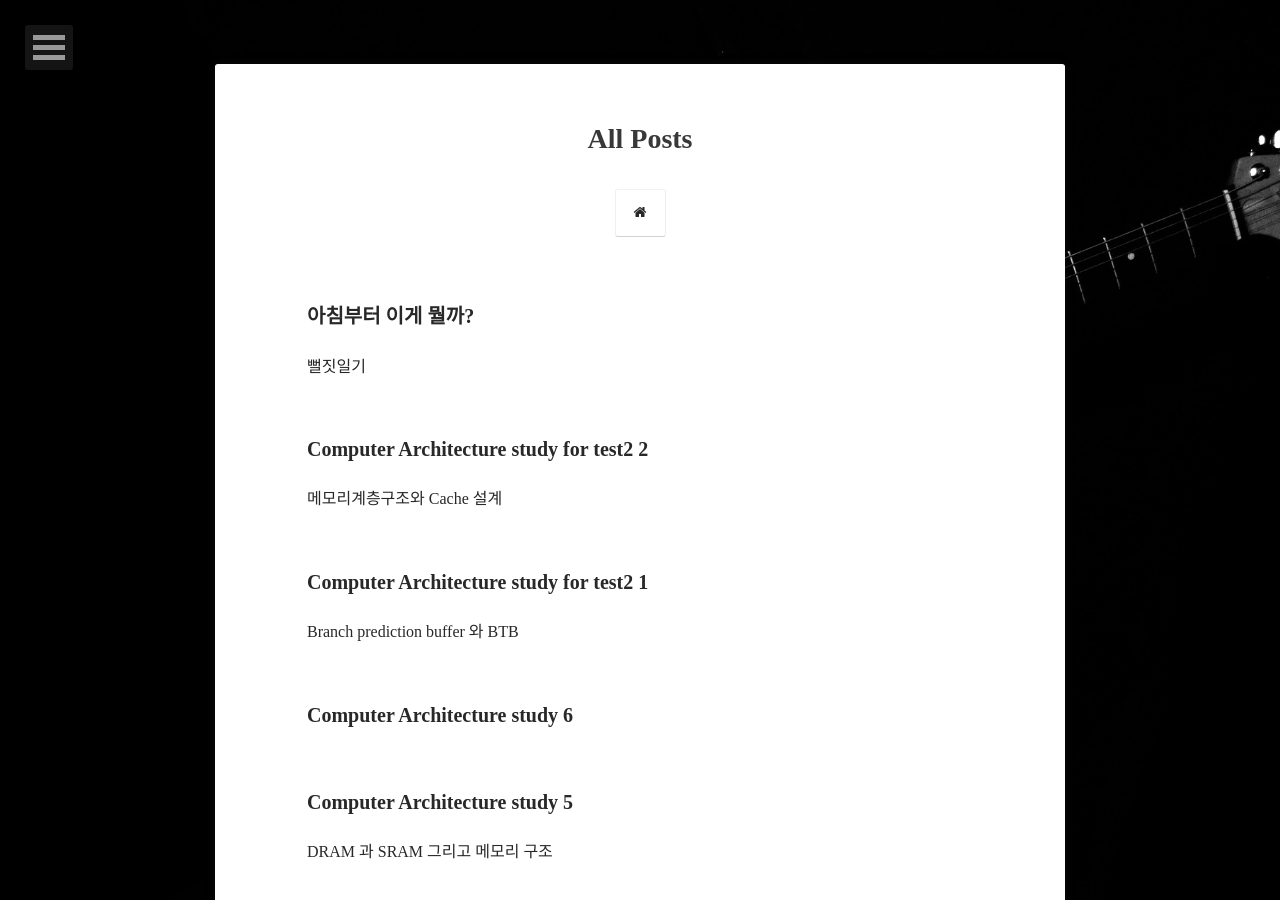
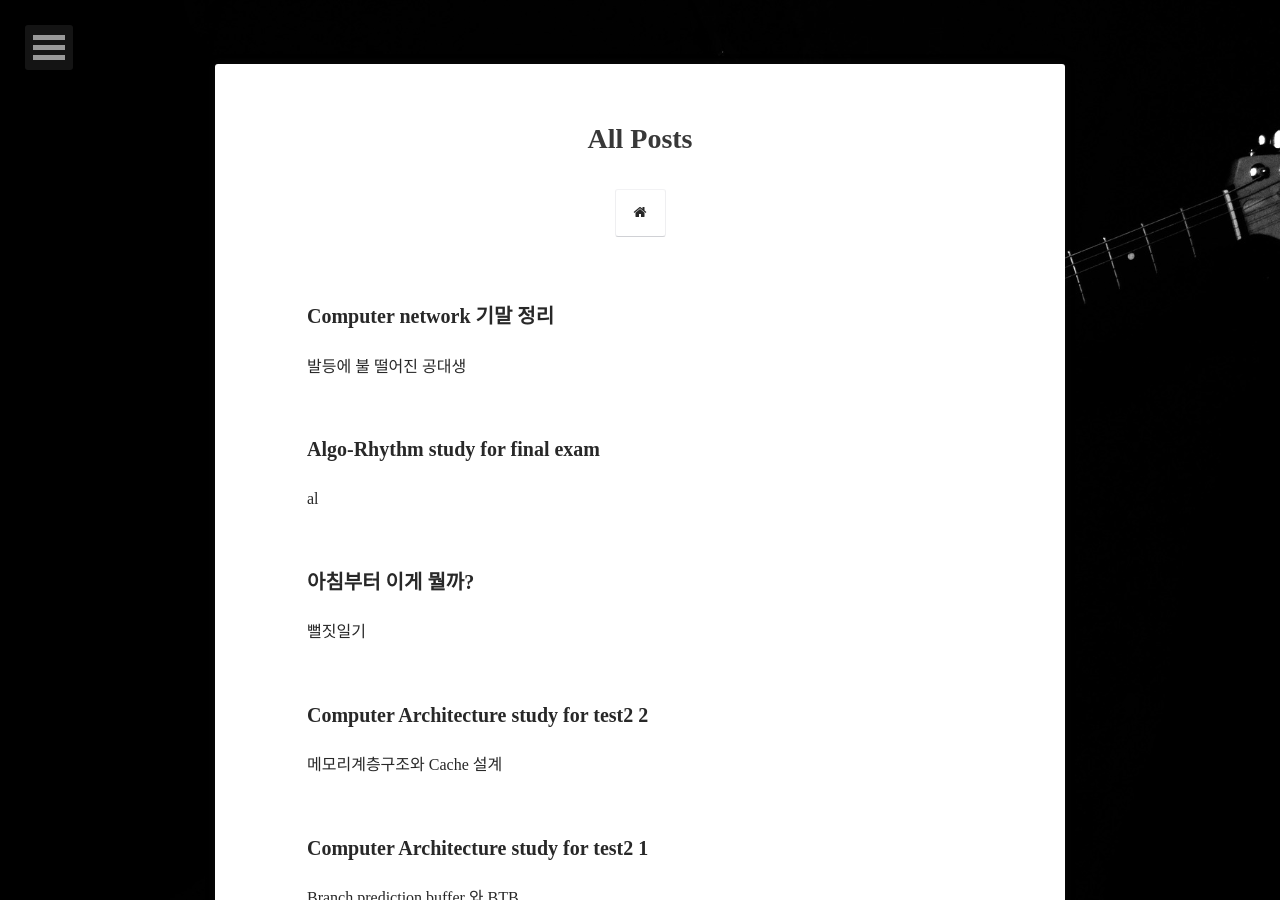
Before and after one commit to siloFoX/siloFoX.github.io, a Jekyll site: the page built from posts/index.md, in a window 1280 px wide and 900 px high. Built offline with Jekyll 4.4.1, drawn with Linux system fonts in a browser that asks for light colours; part of the change alters nothing that is shown.

Commit message:
Post CN 1

````diff
--- a/_config.yml
+++ b/_config.yml
@@ -1,7 +1,7 @@
 # Site
 title:              SiloFox
-bio:                '내가 좋아하는게 나를 좋아하길 2020-06-02'
-description:        "자기관리"
+bio:                '참자..ㅠㅠ 2020-06-14'
+description:        "도전"
 reading_time:       true
 words_per_minute:   200
 logo:               'assets/img/logo.png'
--- /dev/null
+++ b/_posts/2020-06-06-algorhythm-final-exam-strudy-1.md
@@ -0,0 +1,36 @@
+---
+layout: post
+title:  "Algo-Rhythm study for final exam"
+date:   2020-06-06
+excerpt: "al"
+tag:
+- exam
+- study
+- blog
+- silofox
+comments: true
+feature: https://github.com/siloFoX/siloFoX.github.io/blob/master/images/algo-rhythm/algo-rhythm-feature.jpg?raw=true
+---
+
+미완
+
+최소 곱셈 문제
+
+행렬 n 개를 곱하는데 필요한 원소단위 곱셈이 최소 횟수와 최소 횟구로 행렬 곱셈하는 순서를 구하는 문제이다.
+
+```
+입력 : n (행렬의 개수), 인덱스의 범위가 0부터 n까지인 정수배열 d
+여기서 d[i-1] X d[i] 는 i 번째 행렬의 크기가 된다.
+
+출력 : minmult (n 개의 행렬을 곱하는데 필요한 원소단위 곱셈의 최소 횟수)
+P (최적의 순서를 구할 수 있는 이차원 배열)
+여기서 P 의 행의 인덱스는 1부터 n-1까지 이고, 열의 인덱스는 1부터 n까지 이다.
+P[i][j] 의 값은 i 부터 j 까지의 행렬을 곱할 때 최적의 순서로 갈라지는 기점을 나타낸다.
+```
+
+p 에서 최적의 순서를 구하는 방법에 대해 알아보자.
+p[2][5] = 4 라는 사실은 A2 부터 A5 행렬을 곱하는데 최적의 순서가
+(A2 * A3 * A4) * A5
+라는 인수분해로 나타남을 의미한다.
+
+여기서 괄호 안의 행렬은 최적의 순서이다.
--- /dev/null
+++ b/_posts/2020-06-14-computer-network-final-exam-study-1.md
@@ -0,0 +1,127 @@
+---
+layout: post
+title:  "Computer network 기말 정리"
+date:   2020-06-14
+excerpt: "발등에 불 떨어진 공대생"
+tag:
+- computer network
+- 컴퓨터 네트워크
+- blog
+- silofox
+comments: true
+feature: https://github.com/siloFoX/siloFoX.github.io/blob/master/images/computer-architecture/computer-architecture-feature.jpg?raw=true
+---
+
+기본지식 <br>
+TCP/IP 에서 레이어는 OSI 와 다르게 5 계층으로 구분한다.
+```
+Application
+Transport : port 로 구분
+Network : IP 로 구분
+Data link : Physical address 로 구분
+Physical
+```
+
+A private internet : 다양한 physical network 가 router 에 의해 상호 연결되어 있는 것
+
+<br>
+
+### Comunication at the physical layer
+
+analog -> digital 로 변환하여 전송한다.
+
+>
+전송방식
+>
+유선 : 전기, 가시광선
+무선 : 전자기파, 적외선
+>
+
+>
+전송단위
+>
+bit
+>
+
+physical layer 에서는 한 Data bit 를 node -> node 로 이동시켜준다
+
+<br>
+
+### Communication at the data link layer
+
+하나의 switch 내에서 packet 을 node -> node 로 전달<br>
+보내는 단위 : packet (frame 이라고도 함)
+
+<br>
+
+### Communication at the network layer
+
+host-to-host 전달<br>
+S -> D 까지 전달하는 것
+
+찾아가는 메커니즘 : routing table 을 이용한(모든 node 에 존재한다.) <b>hop-by-hop 전달</b><br>
+한 PN 씩 전달한다.
+
+<br>
+
+### Communication at transport layer
+
+process-to-process 전달<br>
+end-to-end 전달
+
+전달단위 : segment(TCP) / userdatagram(UDP)
+
+process 상태(어떤 프로그램이 실제로 돌고 있는 상태)에서 나의 destination 주소를 보고, 웹서버 #port 를 찾아가게된다.
+
+<br>
+
+### Communication at application layer
+
+전송단위 : message
+
+ex) email
+```
+|송신자 수신자 제목 시간 type delimiter| Text/한글파일/mp3파일|
+
+'/' 는 delimiter (구분자)
+```
+
+### 장비
+
+layer 마다 사용하는 장비가 다르다.<br>
+L3 : router<br>
+L2 : switch<br>
+L1 : hub
+
+switch : 각 인터페이스의 host 를 알고 있다. 따라서 Destination 에만 packet 을 전달한다.<br>
+hub : 모든 장비로 신호를 다 뿌릴 수 있다. => 회로에는 hub 보다 switch 를 더 많이 사용한다.
+
+<b>L2 만 D, S 순서대로 header 에 작성한다. 나머지는 전부 반대로 작성하므로 주의!!<b>
+
+가장 많이 이용하는 유선랜은 ethernet 무선랜은 wifi 이다.
+
+<br>
+
+### example
+
+웹 페이지에 접속 할 때 <br>
+http://home.h.ar.kr 이런식으로 할텐데 http 에서 wks(well known service) 이므로 #port == 80 이다.
+
+그럼 DNS 에 URL 을 질의 하게 되고 응답이 올 것이다. (물론 DNS 서버로 보낼 IP, PORT 도 처리해야 한다)
+
+Client 가 알아야 하는 것은
+- 자신의 IP 주소
+- DNS 서버 주소
+- Router 주소
+
+집에서 연결하는 경우<br>
+laptop/phone (private network) 에서 공유기로 가는데<br>
+공유기는 사설망에서 DHCP 서버, Router 역할을 한다.
+
+공유기를 power on 하게 되면
+1. IP 주소
+2. DNS 서버 주소
+3. Router 주소
+를 자동으로 받아온다.
+
+* autoconfiguration 설정 => 자동으로 DHCP 로 정보를 가져오게 된다.
````
